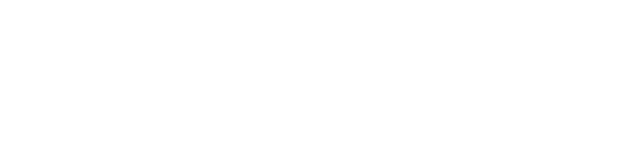
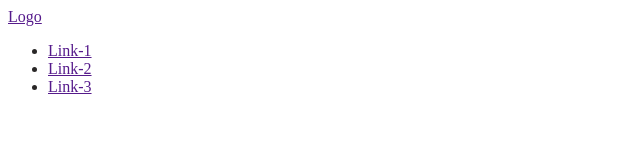
Before and after one commit to SergeyKorobka/blended-test-team-129-18, a plain HTML site: page index.html in a window 1280 px wide. Shown: the whole page, without its empty margins (0-640 px from the left). Drawn offline with Linux system fonts and the light colour scheme.

Commit message:
add header

```diff
--- a/index.html
+++ b/index.html
@@ -7,5 +7,17 @@
 
     <link rel="stylesheet" href="./css/styles.css" />
   </head>
-  <body></body>
+  <body>
+    <header>
+      <div class="container">
+        <a href="" class="logo">Logo</a>
+
+        <ul>
+          <li><a href="">Link-1</a></li>
+          <li><a href="">Link-2</a></li>
+          <li><a href="">Link-3</a></li>
+        </ul>
+      </div>
+    </header>
+  </body>
 </html>
```
